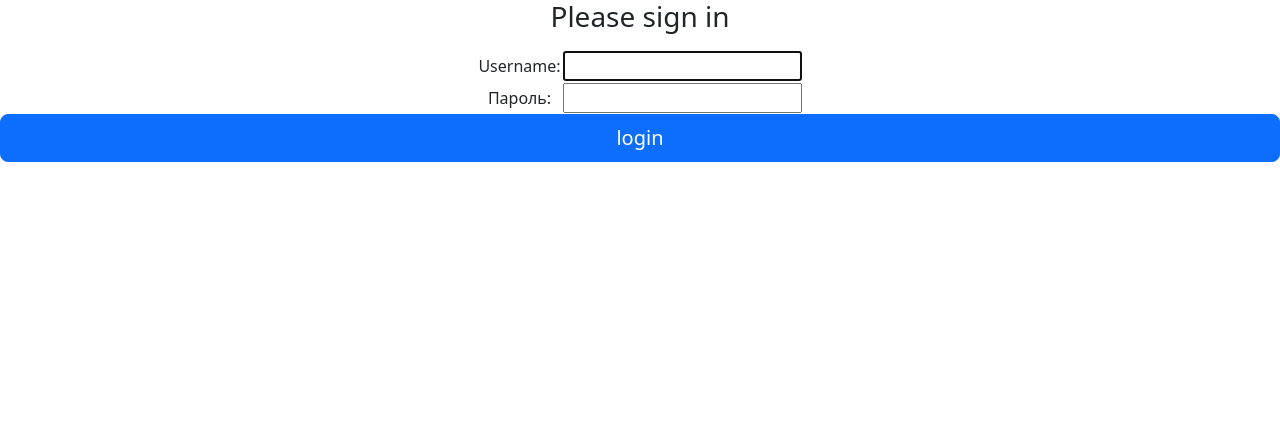
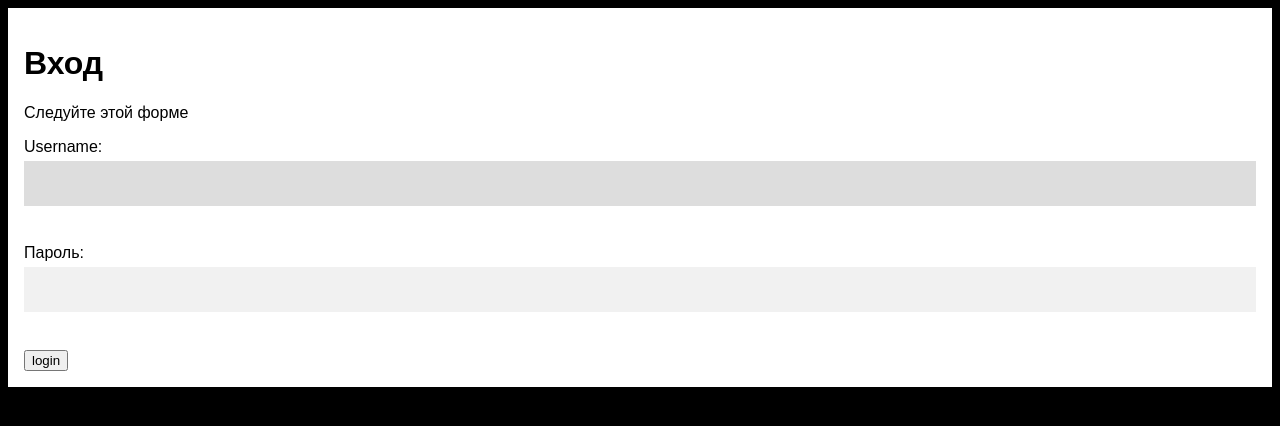
Before and after one commit to KotOcelot3/HelpMe, a Django app: page /users/login/ in a window 1280 px wide. Shown: the top 426 px of the page. Run offline with Django 3.2, Linux system fonts and the light colour scheme; some libraries are stand-ins or nearby versions.

Commit message:
refactor login html

```diff
--- a/templates/registration/login.html
+++ b/templates/registration/login.html
@@ -4,72 +4,11 @@
     <meta charset="utf-8">
     <meta name="viewport" content="width=device-width, initial-scale=1">
     <meta name="description" content="">
-    <link href="https://cdn.jsdelivr.net/npm/bootstrap@5.0.2/dist/css/bootstrap.min.css" rel="stylesheet"
-          integrity="sha384-EVSTQN3/azprG1Anm3QDgpJLIm9Nao0Yz1ztcQTwFspd3yD65VohhpuuCOmLASjC" crossorigin="anonymous">
     <title>Login</title>
-    <link rel="canonical" href="https://getbootstrap.com/docs/5.2/examples/sign-in/">
-<link href="../assets/dist/css/bootstrap.min.css" rel="stylesheet">
-
-    <style>
-      .bd-placeholder-img {
-        font-size: 1.125rem;
-        text-anchor: middle;
-        -webkit-user-select: none;
-        -moz-user-select: none;
-        user-select: none;
-      }
-
-      @media (min-width: 768px) {
-        .bd-placeholder-img-lg {
-          font-size: 3.5rem;
-        }
-      }
-
-      .b-example-divider {
-        height: 3rem;
-        background-color: rgba(0, 0, 0, .1);
-        border: solid rgba(0, 0, 0, .15);
-        border-width: 1px 0;
-        box-shadow: inset 0 .5em 1.5em rgba(0, 0, 0, .1), inset 0 .125em .5em rgba(0, 0, 0, .15);
-      }
-
-      .b-example-vr {
-        flex-shrink: 0;
-        width: 1.5rem;
-        height: 100vh;
-      }
-
-      .bi {
-        vertical-align: -.125em;
-        fill: currentColor;
-      }
-
-      .nav-scroller {
-        position: relative;
-        z-index: 2;
-        height: 2.75rem;
-        overflow-y: hidden;
-      }
-
-      .nav-scroller .nav {
-        display: flex;
-        flex-wrap: nowrap;
-        padding-bottom: 1rem;
-        margin-top: -1px;
-        overflow-x: auto;
-        text-align: center;
-        white-space: nowrap;
-        -webkit-overflow-scrolling: touch;
-      }
-    </style>
-
-
-    <!-- Custom styles for this template -->
-    <link href="signin.css" rel="stylesheet">
   </head>
   <body class="text-center">
 {% if form.errors %}
-  <p>Your username and password didn't match. Please try again.</p>
+  <p>Не правильный пароль или никнейм</p>
 {% endif %}
 
 {% if next %}
@@ -80,23 +19,84 @@
   {% endif %}
 {% endif %}
 
-<form method="post" action="{% url 'login' %}">
-{% csrf_token %}
-<main class="form-signin w-100 m-auto">
-  <form>
-    <h1 class="h3 mb-3 fw-normal">Please sign in</h1>
-<table style="display: flex; justify-content: space-around;">
-    <tr>
-  <td>{{ form.username.label_tag }}</td>
-  <td>{{ form.username }}</td>
-</tr>
-    <tr>
-  <td>{{ form.password.label_tag }}</td>
-  <td>{{ form.password }}</td>
-</tr>
-</table>
+<!DOCTYPE html>
+<html>
+<head>
+<meta name="viewport" content="width=device-width, initial-scale=1">
+</head>
+<body>
+<style>
+body {
+  font-family: Arial, Helvetica, sans-serif;
+  background-color: black;
+}
+
+* {
+  box-sizing: border-box;
+}
+
+/* Add padding to containers */
+.container {
+  padding: 16px;
+  background-color: white;
+}
+
+/* Full-width input fields */
+input[type=text], input[type=password] {
+  width: 100%;
+  padding: 15px;
+  margin: 5px 0 22px 0;
+  display: inline-block;
+  border: none;
+  background: #f1f1f1;
+}
+
+input[type=text]:focus, input[type=password]:focus {
+  background-color: #ddd;
+  outline: none;
+}
+
+/* Overwrite default styles of hr */
+hr {
+  border: 1px solid #f1f1f1;
+  margin-bottom: 25px;
+}
+
+/* Set a style for the submit button */
+.registerbtn {
+  background-color: #04AA6D;
+  color: white;
+  padding: 16px 20px;
+  margin: 8px 0;
+  border: none;
+  cursor: pointer;
+  width: 100%;
+  opacity: 0.9;
+}
+
+.registerbtn:hover {
+  opacity: 1;
+}
+
+/* Add a blue text color to links */
+a {
+  color: dodgerblue;
+}
+
+/* Set a grey background color and center the text of the "sign in" section */
+.signin {
+  text-align: center;
+}
+</style>
+  <div class="container">
+    <h1>Вход</h1>
+    <p>Следуйте этой форме</p>
+    <form method="post" enctype="multipart/form-data">
+        {% csrf_token %}
+        {{ form.as_p }}
     <input class="w-100 btn btn-lg btn-primary" type="submit" value="login">
-  </form>
-</main>
-  </body>
+    </form>
+  </div>
+</form>
+</body>
 </html>
```
Also changed, not shown: polls/templates/logget_out.html (added, +7 -0 lines), users/templates/logget_out.html (deleted, +0 -7 lines).
